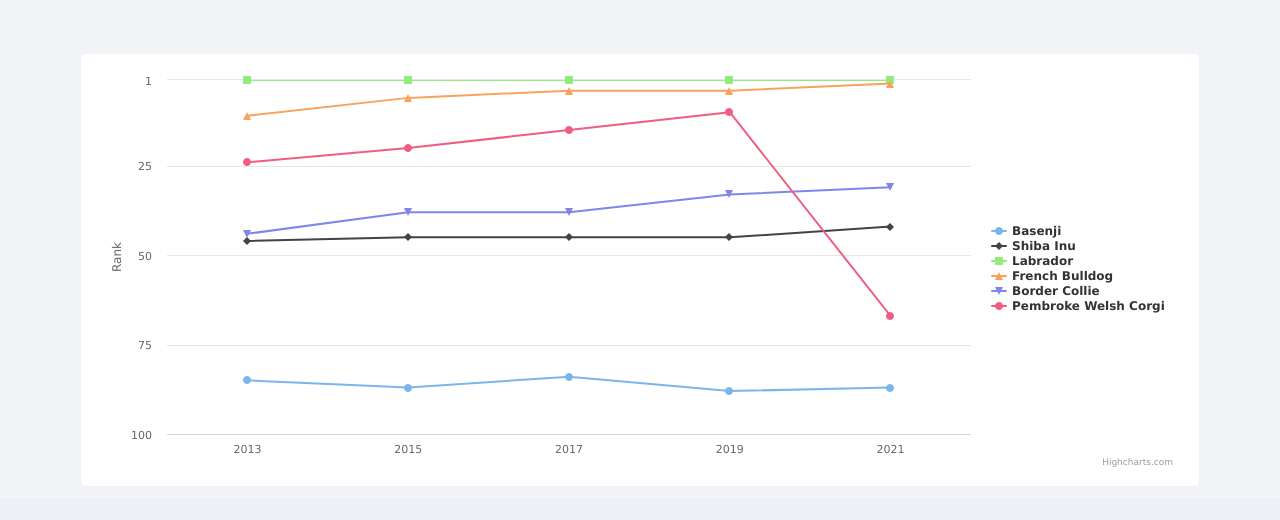
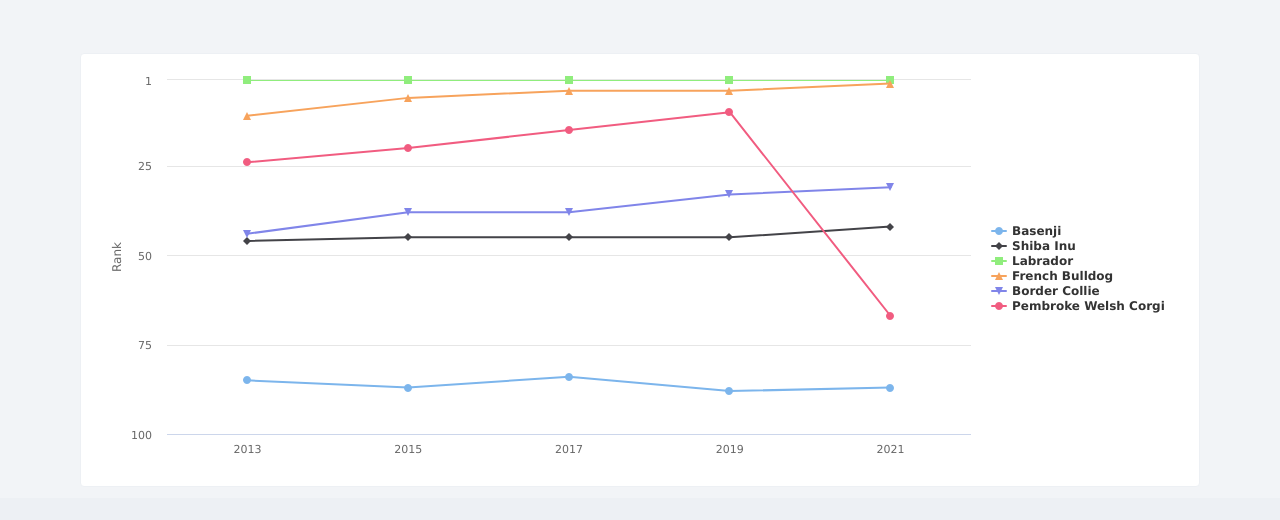
Before and after one commit to nastyastavitskaya/react-dog-ranking, a React (Create React App) app: page / in a window 1280 px wide. Shown: the part 235-755 px from the top of the page. Built offline with nearby package versions, Linux system fonts and the light colour scheme.

Commit message:
Remove Highcharts credentials

```diff
--- a/src/components/charts/AllDogsChart.js
+++ b/src/components/charts/AllDogsChart.js
@@ -15,6 +15,9 @@ const AllDogsChart = ({ allDogs, years }) => {
   const [chartOptions, setChartOptions] = useState({
     title: {
       text: ''
+    },
+    credits: {
+      enabled: false
     },
     xAxis: {
       categories: years,
@@ -35,7 +38,7 @@ const AllDogsChart = ({ allDogs, years }) => {
       shared: true,
       useHTML: true,
       formatter: function () {
-        let self = this;
+        const self = this;
         let formattedString = "<small></small><table>";
         self.points.forEach((elem) => {
           formattedString +=
--- a/src/components/charts/DogChart.js
+++ b/src/components/charts/DogChart.js
@@ -10,6 +10,9 @@ const DogChart = ({ years, dogRating }) => {
   const [chartOptions, setChartOptions] = useState({
     title: {
       text: ''
+    },
+    credits: {
+      enabled: false
     },
     xAxis: {
       categories: years,
@@ -45,7 +48,7 @@ const DogChart = ({ years, dogRating }) => {
   });
 
   useEffect(() => {
-    let copyDataRating = [...dogRating];
+    const copyDataRating = [...dogRating];
     setRating(copyDataRating);
     // console.log('dog updated in child', dogRating);
   }, [dogRating]);
```
